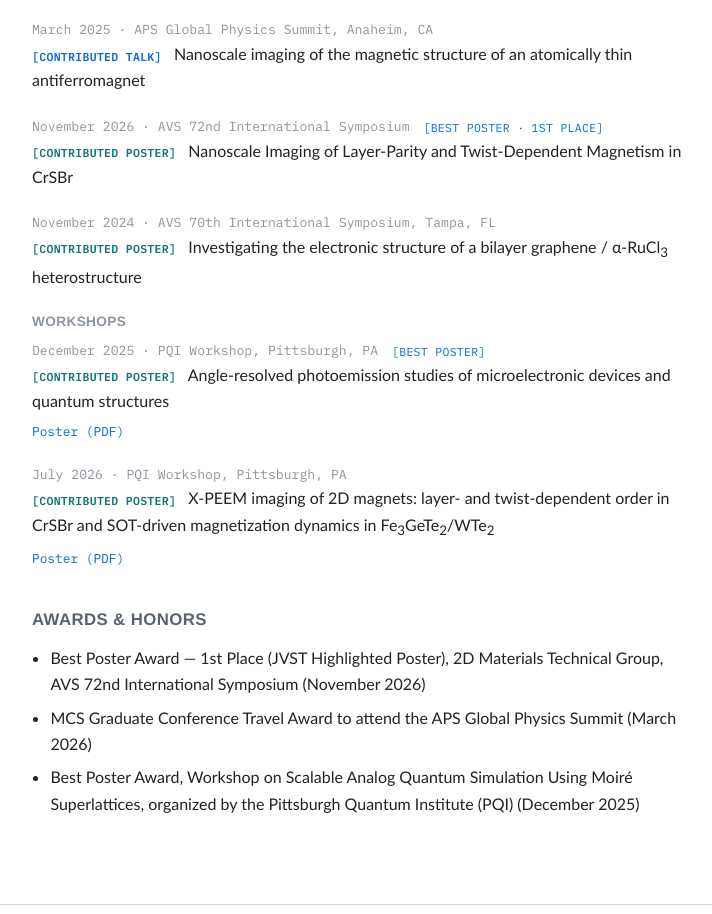
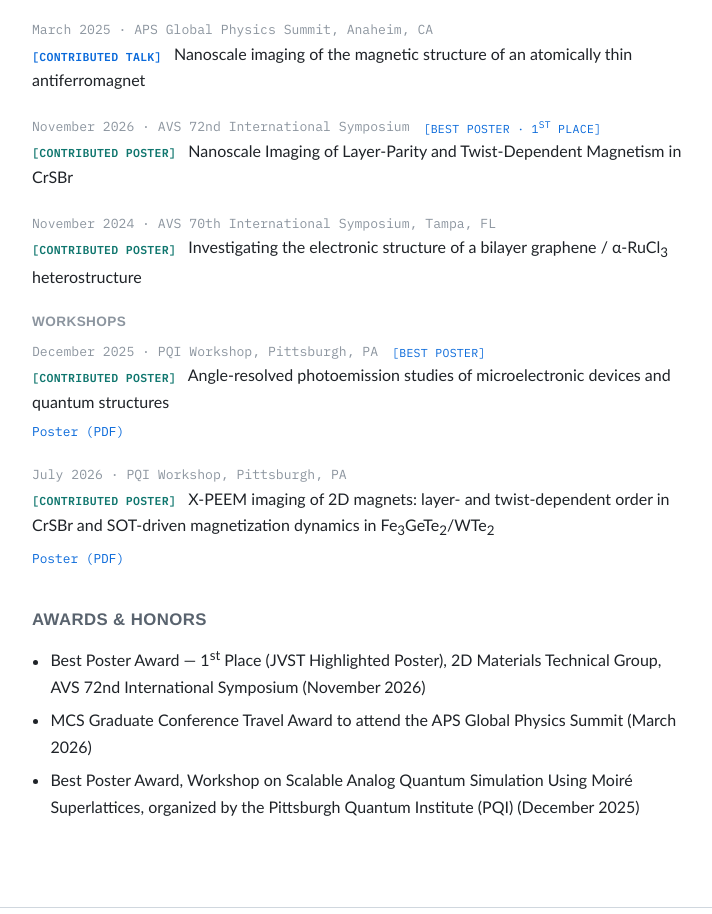
Before and after one commit to aaloktrii/aaloktrii.github.io, a plain HTML site: page research.html in a window 1280 px wide. Shown: the part 2110-3024 px from the top of the page, without its empty margins (403-1115 px from the left). Drawn offline with Linux system fonts and the light colour scheme.

Commit message:
Use superscript for 1st throughout
Co-Authored-By: Claude Sonnet 4.6 <noreply@anthropic.com>

```diff
--- a/research.html
+++ b/research.html
@@ -189,7 +189,7 @@
       </div>
 
       <div class="talk">
-        <div class="meta">November 2026 &middot; AVS 72nd International Symposium <span class="tag">best poster · 1st place</span></div>
+        <div class="meta">November 2026 &middot; AVS 72nd International Symposium <span class="tag">best poster · 1<sup>st</sup> place</span></div>
         <div class="t"><span class="kind kind-poster">Contributed Poster</span> Nanoscale Imaging of Layer-Parity and Twist-Dependent Magnetism in CrSBr</div>
       </div>
 
@@ -215,7 +215,7 @@
       <h2>Awards &amp; Honors</h2>
 
       <ul class="cvlist">
-        <li>Best Poster Award &mdash; 1st Place (JVST Highlighted Poster), 2D Materials Technical Group, AVS 72nd International Symposium (November 2026)</li>
+        <li>Best Poster Award &mdash; 1<sup>st</sup> Place (JVST Highlighted Poster), 2D Materials Technical Group, AVS 72nd International Symposium (November 2026)</li>
         <li>MCS Graduate Conference Travel Award to attend the APS Global Physics Summit (March 2026)</li>
         <li>Best Poster Award, Workshop on Scalable Analog Quantum Simulation Using Moir&eacute; Superlattices, organized by the Pittsburgh Quantum Institute (PQI) (December 2025)</li>
       </ul>
```
